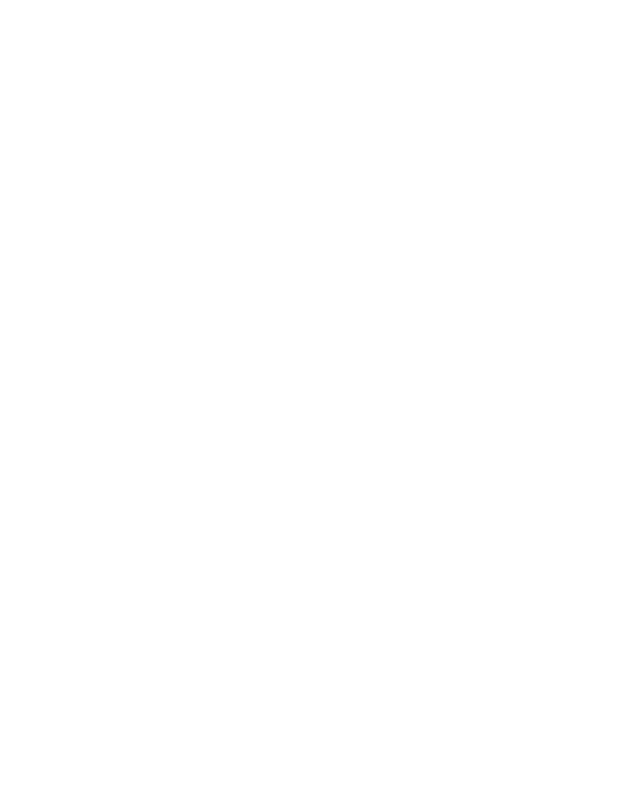
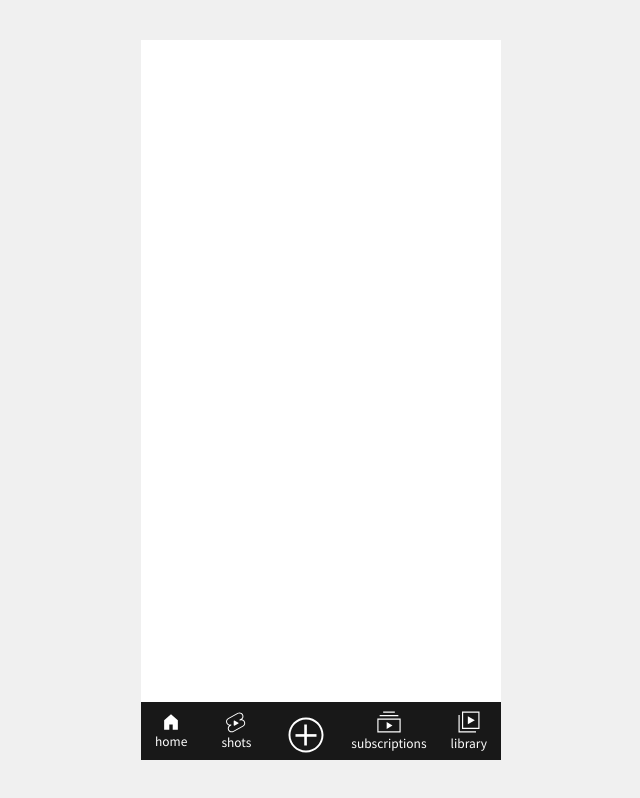
Before and after one commit to the51DT/x-video, a Vue app: page /Subscriptions in a window 1280 px wide. Before the commit this address had no page. Shown: the whole page, without its empty margins (319-959 px from the left). Built offline with nearby package versions, Linux system fonts and the light colour scheme.

Commit message:
nav 수정 커밋

```diff
--- a/src/layouts/components/Navigation.vue
+++ b/src/layouts/components/Navigation.vue
@@ -2,7 +2,7 @@
   <div class="navigation-bar">
     <!-- nav popup type -->
     <!-- <div class="navigation-button">
-      <base-button type="home" @click="handlePopupHome"
+      <base-button type="home" @click="handlehome"
         ><span>home</span></base-button
       >
     </div>
@@ -17,37 +17,47 @@
       >
     </div>
     <div class="navigation-button">
-      <base-button type="subscriptions" @click="handlePopupSubscriptions"
+      <base-button type="subscriptions" @click="handleSubscriptions"
         ><span>subscriptions</span></base-button
       >
     </div>
     <div class="navigation-button">
-      <base-button type="library" @click="handlePopupLibrary"
+      <base-button type="library" @click="handleLibrary"
         ><span>library</span></base-button
       >
     </div> -->
     <div class="navigation-button">
-      <base-button type="home" to="/home"> <span>home</span></base-button>
+      <router-link to="/home">
+        <base-button type="home">
+          <span>home</span>
+        </base-button>
+      </router-link>
     </div>
     <div class="navigation-button">
-      <base-button type="shots" to="/shots"> <span>shots</span></base-button>
+      <router-link to="/shots">
+        <base-button type="shots">
+          <span>shots</span>
+        </base-button>
+      </router-link>
     </div>
     <div class="navigation-button navigation-button--update">
-      <router-link to="/popupUpdate" class="base-button base-button--plus"
-        ><span class="a11y">update</span></router-link
-      >
+      <router-link to="/Update">
+        <base-button type="plus"></base-button>
+      </router-link>
     </div>
     <div class="navigation-button">
-      <router-link
-        to="/popupSubscriptions"
-        class="base-button base-button--subscriptions"
-        ><span>subscriptions</span></router-link
-      >
+      <router-link to="/Subscriptions">
+        <base-button type="subscriptions">
+          <span>subscriptions</span>
+        </base-button>
+      </router-link>
     </div>
     <div class="navigation-button">
-      <router-link to="/popupLibrary" class="base-button base-button--library"
-        ><span>library</span></router-link
-      >
+      <router-link to="/Library">
+        <base-button type="library">
+          <span>library</span>
+        </base-button>
+      </router-link>
     </div>
   </div>
   <!-- nav popup type -->
@@ -59,14 +69,14 @@
   >
   <componentPopup
     type="bottomLayer"
-    v-if="popupSubscriptions"
-    @closePopup="popupSubscriptions = false"
+    v-if="Subscriptions"
+    @closePopup="Subscriptions = false"
     >test2</componentPopup
   >
   <componentPopup
     type="full"
-    v-if="popupLibrary"
-    @closePopup="popupLibrary = false"
+    v-if="Library"
+    @closePopup="Library = false"
   >
     <div class="profile">
       <div class="icon-user"></div>
@@ -95,14 +105,14 @@
 import { ref, defineEmits } from 'vue'
 
 // nav popup type
-// const popupHome = ref(false)
+// const home = ref(false)
 // const popupShots = ref(false)
 // const popupupload = ref(false)
-// const popupSubscriptions = ref(false)
-// const popupLibrary = ref(false)
+// const Subscriptions = ref(false)
+// const Library = ref(false)
 
-// const handlePopupHome = () => {
-//   popupHome.value = true
+// const handlehome = () => {
+//   home.value = true
 // }
 
 // const handlePopupShots = () => {
@@ -113,12 +123,12 @@
 //   popupupload.value = true
 // }
 
-// const handlePopupSubscriptions = () => {
-//   popupSubscriptions.value = true
+// const handleSubscriptions = () => {
+//   Subscriptions.value = true
 // }
 
-// const handlePopupLibrary = () => {
-//   popupLibrary.value = true
+// const handleLibrary = () => {
+//   Library.value = true
 // }
 </script>
 
--- a/src/router/index.js
+++ b/src/router/index.js
@@ -1,9 +1,10 @@
 import { createRouter, createWebHistory } from 'vue-router'
-import home from '@/views/main/main.vue'
+import main from '@/views/main/main.vue'
+import home from '@/views/shots/Home.vue'
 import shots from '@/views/shots/Shots.vue'
-import popupLibrary from '@/views/shots/popupLibrary.vue'
-import popupSubscriptions from '@/views/shots/popupSubscriptions.vue'
-import popupUpdate from '@/views/shots/popupUpdate.vue'
+import Library from '@/views/shots/Library.vue'
+import Subscriptions from '@/views/shots/Subscriptions.vue'
+import Update from '@/views/shots/Update.vue'
 import Signup from '@/views/member/Login.vue'
 import Register from '@/views/member/Join.vue'
 // import subscriptions from "@/views/shots/Subscriptions.vue";
@@ -12,7 +13,7 @@
 // 라우터
 const routes = [
   {
-    path: '/',
+    path: '/home',
     name: 'home',
     component: home,
   },
@@ -22,19 +23,19 @@
     component: shots,
   },
   {
-    path: '/popupLibrary',
-    name: 'popupLibrary',
-    component: popupLibrary,
+    path: '/Library',
+    name: 'Library',
+    component: Library,
   },
   {
-    path: '/popupSubscriptions',
-    name: 'popupSubscriptions',
-    component: popupSubscriptions,
+    path: '/Subscriptions',
+    name: 'Subscriptions',
+    component: Subscriptions,
   },
   {
-    path: '/popupUpdate',
-    name: 'popupUpdate',
-    component: popupUpdate,
+    path: '/Update',
+    name: 'Update',
+    component: Update,
   },
   {
     path: '/Signup',
--- a/src/views/shots/popupSubscriptions.vue
+++ b/src/views/shots/Home.vue
@@ -5,16 +5,7 @@
         <navigation></navigation>
       </div>
       <componentPopup type="full">
-        <div class="library-wrap">
-          <div class="profile">
-            <div class="icon-user">user icon</div>
-            <div class="user">
-              <p class="user-name">Username</p>
-              <p class="user-subscribers">420 thousand subscribers</p>
-              <p class="user-subscribers"></p>
-            </div>
-          </div>
-          <div class="video-list"></div>
+        <div class="subscriptions-wrap">
         </div>
       </componentPopup>
     </div>
--- a/src/views/shots/popupUpdate.vue
+++ b/src/views/shots/Subscriptions.vue
@@ -1,16 +1,12 @@
 <template>
   <div class="phone-container">
     <div class="phone">
-      <div class="screen">
-        <div class="video">
-          <swipe :videos="videoList"></swipe>
-        </div>
-      </div>
       <div class="navigation">
         <navigation></navigation>
       </div>
-      <componentPopup type="full" id="popupUpdate">
-        <p>test popupUpdate</p>
+      <componentPopup type="full">
+        <div class="subscriptions-wrap">
+        </div>
       </componentPopup>
     </div>
   </div>
@@ -18,11 +14,7 @@
 
 <script setup>
 import navigation from '@/layouts/components/Navigation.vue'
-import swipe from '@/layouts/components/Swipe.vue'
 import componentPopup from '@/layouts/components/componentPopup.vue'
-import VideoData from '@/layouts/components/videoList.js'
 import '@/assets/scss/shots.scss'
 import { ref } from 'vue'
-
-const videoList = ref(VideoData)
 </script>
--- /dev/null
+++ b/src/views/shots/Update.vue
@@ -0,0 +1,28 @@
+<template>
+  <div class="phone-container">
+    <div class="phone">
+      <div class="screen">
+        <div class="video">
+          <swipe :videos="videoList"></swipe>
+        </div>
+      </div>
+      <div class="navigation">
+        <navigation></navigation>
+      </div>
+      <componentPopup type="full" id="Update">
+        <p>test Update</p>
+      </componentPopup>
+    </div>
+  </div>
+</template>
+
+<script setup>
+import navigation from '@/layouts/components/Navigation.vue'
+import swipe from '@/layouts/components/Swipe.vue'
+import componentPopup from '@/layouts/components/componentPopup.vue'
+import VideoData from '@/layouts/components/videoList.js'
+import '@/assets/scss/shots.scss'
+import { ref } from 'vue'
+
+const videoList = ref(VideoData)
+</script>
```
Also changed, not shown: src/views/shots/Library.vue (renamed from src/views/shots/popupLibrary.vue).
